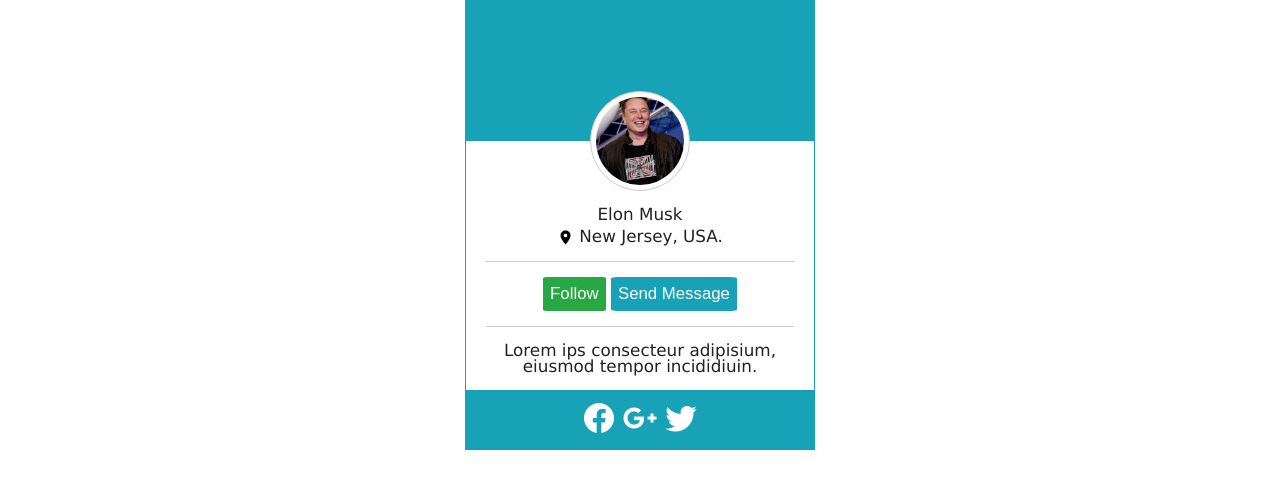
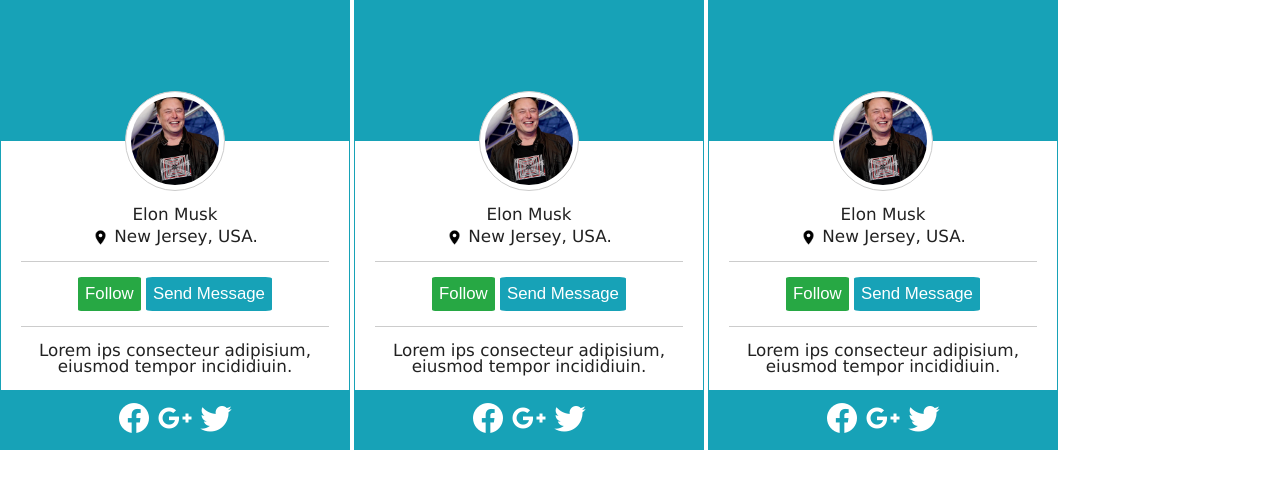
Before and after one commit to Yaroslav-Maneliuk/practic_11_04, a plain HTML site: page index.html in a window 1280 px wide. Drawn offline with Linux system fonts and the light colour scheme.

Commit message:
Add two card

```diff
--- a/assets/css/style.css
+++ b/assets/css/style.css
@@ -2,6 +2,7 @@
   box-sizing: border-box;
 }
 .cards-container{
+  display: inline-block;
   text-align: center;
   font-size: 24px;
   font-family: Verdana, Geneva, Tahoma, sans-serif;
--- a/index.html
+++ b/index.html
@@ -36,5 +36,61 @@
       </footer>
     </article>
   </section>
+  <section class="cards-container">
+    <article class="card-wrapper">
+      <div class="bg-header"></div>
+      <section class="card-content">
+        <div class="photo-wrapper">
+          <img src="./assets/images/user.jpg" alt="" class="photo-profile">
+        </div>
+        <h2 class="full-name-profile capitalize">elon musk</h2>
+        <address class="address-profile">
+          <img src="./assets/icons/map-marker.png" alt="" class="icon-map">
+          <span class="capitalize">new jersey</span>,
+          <span class="uppercase">usa.</span>
+        </address>
+        <div class="btn-container">
+          <button class="btn capitalize follow">follow</button>
+          <button class="btn capitalize send">send message</button>
+        </div>
+        <p class="description-profile">Lorem ips consecteur adipisium, eiusmod tempor incididiuin.</p>
+      </section>
+      <footer class="card-footer">
+        <ul class="card-list-socail">
+          <li class="card-item-socail"><a href="#" target="_blank" class="icon-fb link-social"></a></li>
+          <li class="card-item-socail"><a href="#" target="_blank" class="icon-google link-social"></a></li>
+          <li class="card-item-socail"><a href="#" target="_blank" class="icon-twitter link-social"></a></li>
+        </ul>
+      </footer>
+    </article>
+  </section>
+  <section class="cards-container">
+    <article class="card-wrapper">
+      <div class="bg-header"></div>
+      <section class="card-content">
+        <div class="photo-wrapper">
+          <img src="./assets/images/user.jpg" alt="" class="photo-profile">
+        </div>
+        <h2 class="full-name-profile capitalize">elon musk</h2>
+        <address class="address-profile">
+          <img src="./assets/icons/map-marker.png" alt="" class="icon-map">
+          <span class="capitalize">new jersey</span>,
+          <span class="uppercase">usa.</span>
+        </address>
+        <div class="btn-container">
+          <button class="btn capitalize follow">follow</button>
+          <button class="btn capitalize send">send message</button>
+        </div>
+        <p class="description-profile">Lorem ips consecteur adipisium, eiusmod tempor incididiuin.</p>
+      </section>
+      <footer class="card-footer">
+        <ul class="card-list-socail">
+          <li class="card-item-socail"><a href="#" target="_blank" class="icon-fb link-social"></a></li>
+          <li class="card-item-socail"><a href="#" target="_blank" class="icon-google link-social"></a></li>
+          <li class="card-item-socail"><a href="#" target="_blank" class="icon-twitter link-social"></a></li>
+        </ul>
+      </footer>
+    </article>
+  </section>
 </body>
 </html>
```
